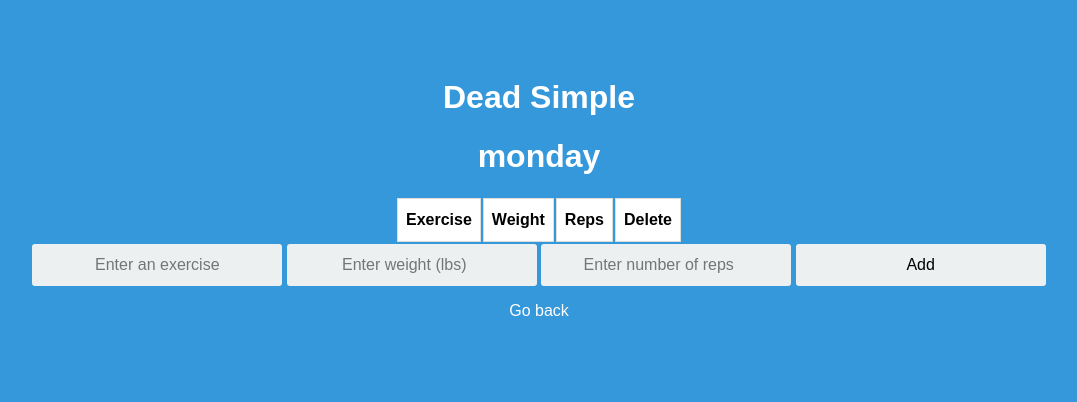
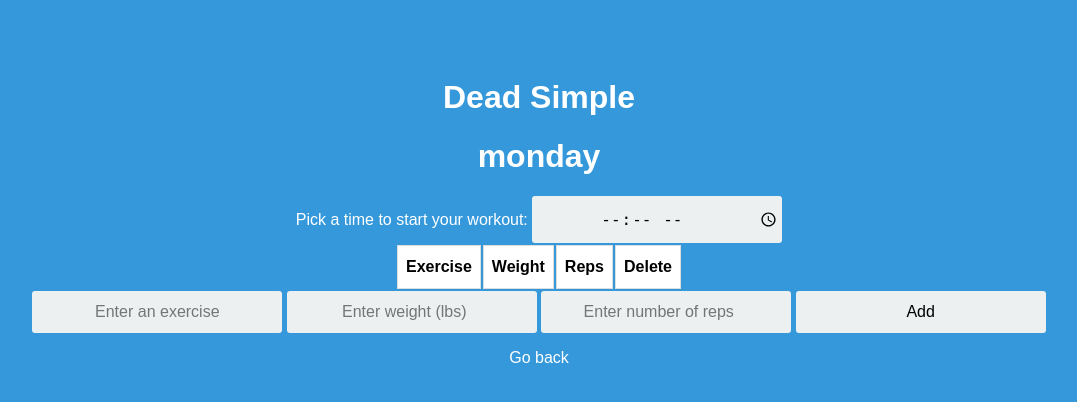
Before and after one commit to leonardlewis/deadsimple, a Flask app: page /workout in a window 1280 px wide. Shown: the top 402 px of the page, without its empty margins (101-1178 px from the left). Run offline with Flask 2, Linux system fonts and the light colour scheme; the visitor is signed in with stand-in values (Sample User, id 1); data that the repository does not hold is empty.

Commit message:
Add time input to workout form

```diff
--- a/templates/workout.html
+++ b/templates/workout.html
@@ -1,6 +1,10 @@
 {% extends "layout.html" %}
 {% block content %}
 <h1>{{ day }}</h1>
+<form>
+  Pick a time to start your workout:
+  <input type="time" name="workout_time">
+</form>
 <table class="center" id="workout">
   <tr>
     <th>Exercise</th>
```
